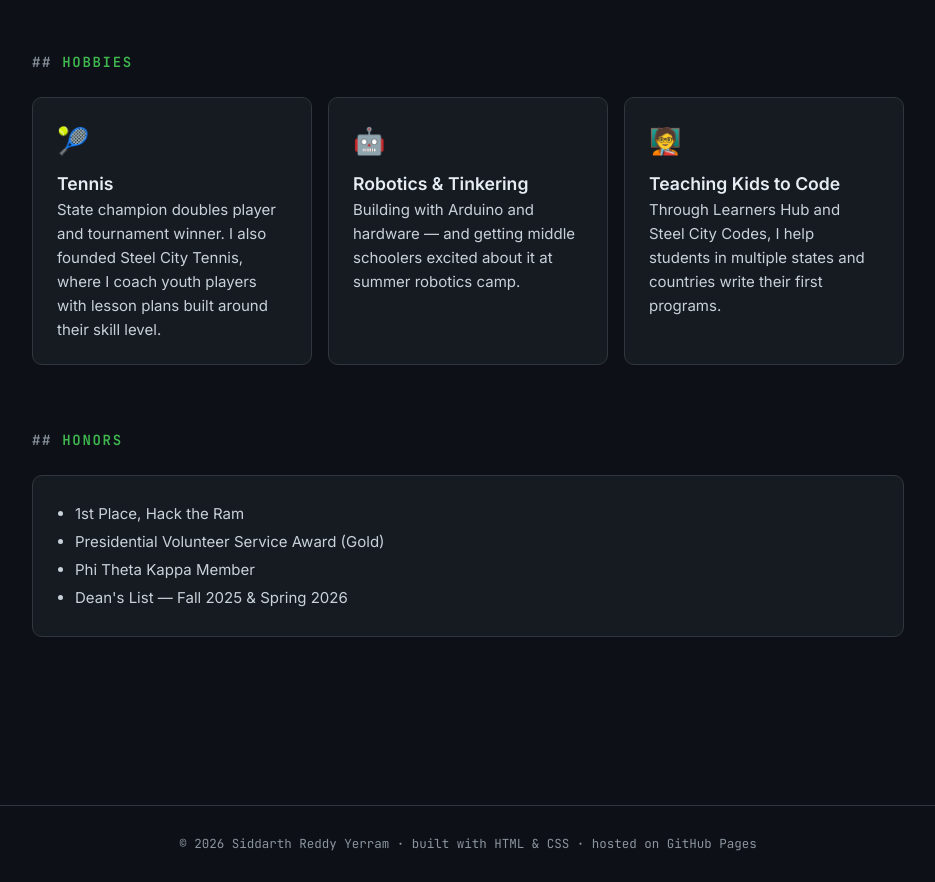
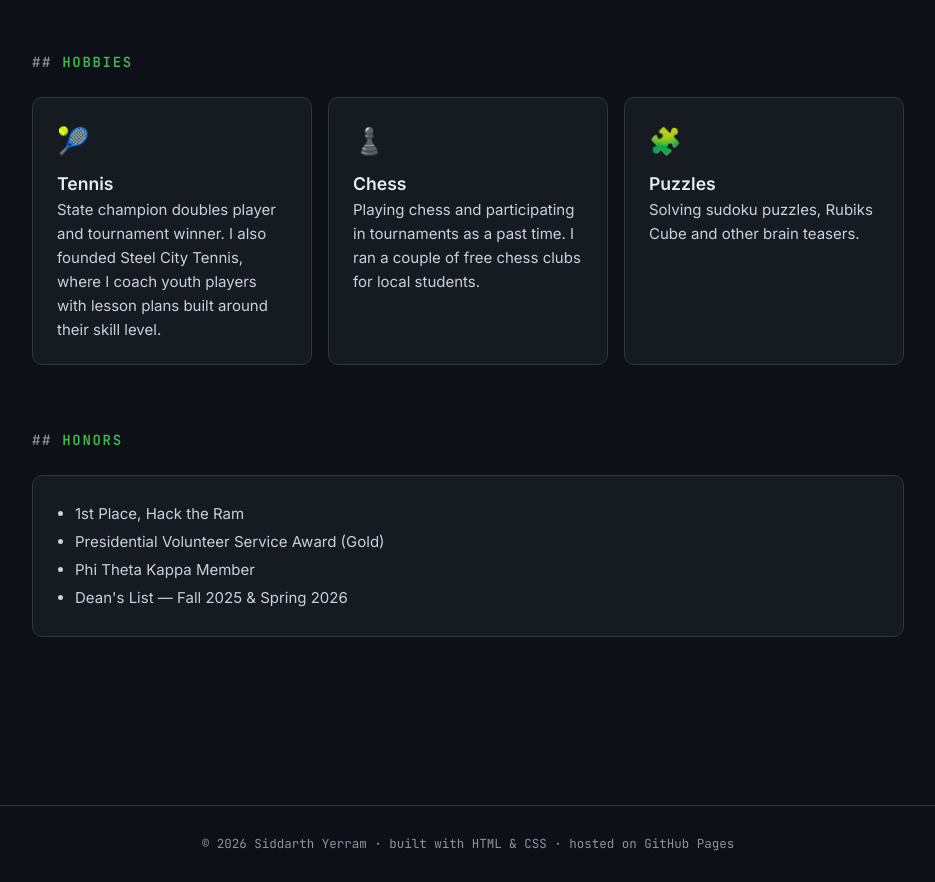
Before and after one commit to sryerram05/Resume, a plain HTML site: page index.html in a window 1280 px wide. Shown: the part 2860-3742 px from the top of the page, without its empty margins (172-1107 px from the left). Drawn offline with Linux system fonts and the light colour scheme.

Commit message:
Add files via upload

```diff
--- a/index.html
+++ b/index.html
@@ -282,14 +282,14 @@
         <p>State champion doubles player and tournament winner. I also founded Steel City Tennis, where I coach youth players with lesson plans built around their skill level.</p>
       </div>
       <div class="card">
-        <div class="hobby-icon">🤖</div>
-        <h3>Robotics &amp; Tinkering</h3>
-        <p>Building with Arduino and hardware — and getting middle schoolers excited about it at summer robotics camp.</p>
+        <div class="hobby-icon">♟️</div>
+        <h3>Chess</h3>
+        <p>Playing chess and participating in tournaments as a past time. I ran a couple of free chess clubs for local students.</p>
       </div>
       <div class="card">
-        <div class="hobby-icon">🧑‍🏫</div>
-        <h3>Teaching Kids to Code</h3>
-        <p>Through Learners Hub and Steel City Codes, I help students in multiple states and countries write their first programs.</p>
+        <div class="hobby-icon">🧩</div>
+        <h3>Puzzles</h3>
+        <p>Solving sudoku puzzles, Rubiks Cube and other brain teasers.</p>
       </div>
     </div>
   </section>
@@ -309,7 +309,7 @@
 </main>
 
 <footer>
-  © <span id="yr"></span> Siddarth Reddy Yerram · built with HTML &amp; CSS · hosted on GitHub Pages
+  © <span id="yr"></span> Siddarth Yerram · built with HTML &amp; CSS · hosted on GitHub Pages
 </footer>
 <script>document.getElementById('yr').textContent = new Date().getFullYear();</script>
 </body>
```
